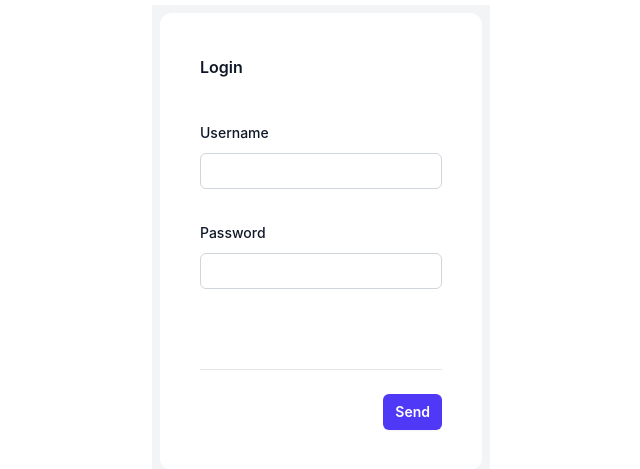
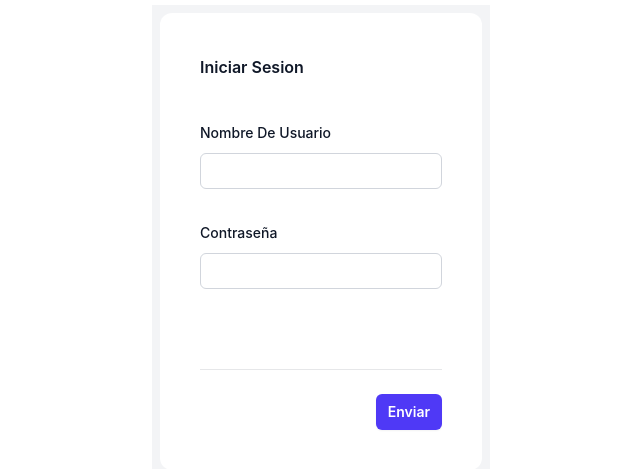
Before and after one commit to adairAcevedo/account_dashboard, a Vue app: page /#/login-admin in a window 1280 px wide. Shown: the part 159-628 px from the top of the page, without its empty margins (319-959 px from the left). Built offline with nearby package versions, Linux system fonts and the light colour scheme; no server answers.

Commit message:
feat: add login component translate

```diff
--- a/src/components/LoginForm.vue
+++ b/src/components/LoginForm.vue
@@ -2,26 +2,26 @@
     <form @submit.prevent="validateParams()">
         <div class="space-y-12">
             <div class="border-b border-gray-900/10 pb-12 dark:border-white/10">
-                <h2 class="text-base/7 font-semibold text-gray-900 dark:text-white">Login</h2>
+                <h2 class="text-base/7 font-semibold text-gray-900 dark:text-white capitalize">{{t("login")}}</h2>
 
                 <div class="mt-10 grid grid-cols-1 gap-x-6 gap-y-8 sm:grid-cols-6">
 
                 <div class="col-span-full">
-                    <label for="username" class="block text-sm/6 font-medium text-gray-900 dark:text-white">{{props.type == 'admin' ? 'Username' : 'Email'}}</label>
+                    <label for="username" class="block text-sm/6 font-medium text-gray-900 dark:text-white capitalize">{{props.type == 'admin' ? t('username') : t('email')}}</label>
                     <div class="mt-2">
                         <input id="username" type="text" name="username" v-model.trim.lazy="formUser.user" autocomplete="email" class="block w-full rounded-md bg-white px-3 py-1.5 text-base text-gray-900 outline-1 -outline-offset-1 outline-gray-300 placeholder:text-gray-400 focus:outline-2 focus:-outline-offset-2 focus:outline-indigo-600 sm:text-sm/6 dark:bg-white/5 dark:text-white dark:outline-white/10 dark:placeholder:text-gray-500 dark:focus:outline-indigo-500" />
                     </div>
                 </div>
 
                 <div class="col-span-full">
-                    <label for="password" class="block text-sm/6 font-medium text-gray-900 dark:text-white">Password</label>
+                    <label for="password" class="block text-sm/6 font-medium text-gray-900 dark:text-white capitalize">{{ t('password')}}</label>
                     <div class="mt-2">
                         <input id="password" type="password" name="password" v-model.trim.lazy="formUser.password" autocomplete="password" class="block w-full rounded-md bg-white px-3 py-1.5 text-base text-gray-900 outline-1 -outline-offset-1 outline-gray-300 placeholder:text-gray-400 focus:outline-2 focus:-outline-offset-2 focus:outline-indigo-600 sm:text-sm/6 dark:bg-white/5 dark:text-white dark:outline-white/10 dark:placeholder:text-gray-500 dark:focus:outline-indigo-500" />
                     </div>
                 </div>
 
                     <div class="col-span-full">
-                        <p class="mt-1 text-sm/6 text-gray-600 dark:text-red-400" v-if="msj_errors != ''">{{msj_errors }}</p>
+                        <p class="mt-1 text-sm/6 text-gray-600 dark:text-red-400 capitalize" v-if="msj_errors != ''">{{msj_errors }}</p>
 
                     </div>
                 </div>
@@ -31,7 +31,7 @@
 
         <div class="mt-6 flex items-center justify-end gap-x-6">
 
-            <button type="submit" class="rounded-md bg-indigo-600 px-3 py-2 text-sm font-semibold text-white shadow-xs hover:bg-indigo-500 focus-visible:outline-2 focus-visible:outline-offset-2 focus-visible:outline-indigo-600 dark:bg-indigo-500 dark:shadow-none dark:focus-visible:outline-indigo-500">Send</button>
+            <button type="submit" class="rounded-md bg-indigo-600 px-3 py-2 text-sm font-semibold text-white shadow-xs hover:bg-indigo-500 focus-visible:outline-2 focus-visible:outline-offset-2 focus-visible:outline-indigo-600 dark:bg-indigo-500 dark:shadow-none dark:focus-visible:outline-indigo-500 capitalize">{{t('send')}}</button>
         </div>
     </form>
 </template>
@@ -42,6 +42,8 @@
     import { jwtDecode } from "jwt-decode";
     import { authStore } from '@/stores/authStore';
     import { useRouter } from 'vue-router';
+    import { useI18n } from 'vue-i18n';
+    const { t, locale } = useI18n()
 
     const router = useRouter();
     const props = defineProps(['type'])
@@ -74,7 +76,7 @@
             });
             validateLogin(response);
         }else{
-            msj_errors.value = "Credentials are invalids"
+            msj_errors.value = t('invalid_credentials')
         }
     }
 
```
